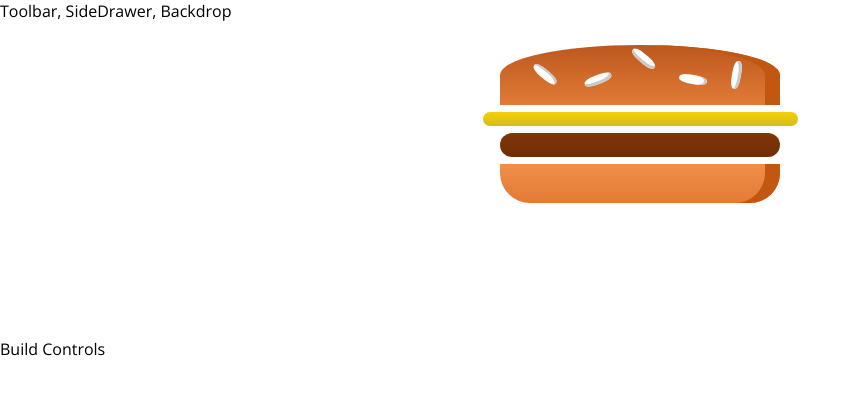
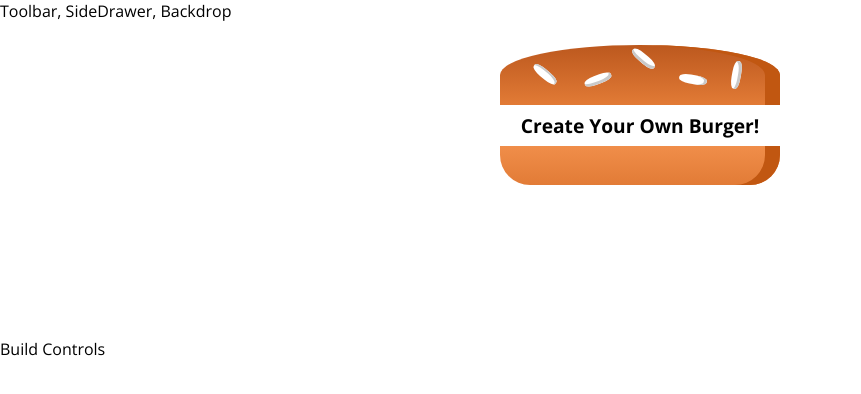
Before and after one commit to Rterrell25/Burger-Builder, a React (Create React App) app: page / in a window 1280 px wide. Shown: the top 394 px of the page, without its empty margins (0-861 px from the left). Built offline with nearby package versions, Linux system fonts and the light colour scheme.

Commit message:
added state of ingredients to the burger builder container which will allow us to dynamically create a burger via the burger.js component

```diff
--- a/src/components/Burger/Burger.js
+++ b/src/components/Burger/Burger.js
@@ -3,11 +3,22 @@
 import BurgerIngredient from "./BurgerIngredient/BurgerIngredient";
 
 const Burger = props => {
+  let transformedIngredients = Object.keys(props.ingredients)
+    .map(igKey => {
+      return [...Array(props.ingredients[igKey])].map((_, i) => {
+        return <BurgerIngredient key={igKey + i} type={igKey} />;
+      });
+    })
+    .reduce((arr, el) => {
+      return arr.concat(el);
+    }, []);
+  if (transformedIngredients.length === 0) {
+    transformedIngredients = <div>Create Your Own Burger!</div>;
+  }
   return (
     <div className={classes.Burger}>
       <BurgerIngredient type="bread-top" />
-      <BurgerIngredient type="cheese" />
-      <BurgerIngredient type="meat" />
+      {transformedIngredients}
       <BurgerIngredient type="bread-bottom" />
     </div>
   );
--- a/src/components/Burger/BurgerIngredient/BurgerIngredient.js
+++ b/src/components/Burger/BurgerIngredient/BurgerIngredient.js
@@ -25,6 +25,9 @@
       case "salad":
         ingredient = <div className={classes.Salad}></div>;
         break;
+      case "tomato":
+        ingredient = <div className={classes.Tomato}></div>;
+        break;
       case "bacon":
         ingredient = <div className={classes.Bacon}></div>;
         break;
--- a/src/components/Burger/BurgerIngredient/BurgerIngredient.module.css
+++ b/src/components/Burger/BurgerIngredient/BurgerIngredient.module.css
@@ -110,3 +110,10 @@
   background: linear-gradient(#bf3813, #c45e38);
   margin: 2% auto;
 }
+.Tomato {
+  width: 80%;
+  height: 5%;
+  background: red;
+  margin: 2% auto;
+  border-radius: 20px;
+}
--- a/src/containers/BurgerBuilder/BurgerBuilder.js
+++ b/src/containers/BurgerBuilder/BurgerBuilder.js
@@ -1,11 +1,21 @@
 import React, { Component } from "react";
 import Aux from "../../hoc/Aux";
 import Burger from "../../components/Burger/Burger";
+
 export default class BurgerBuilder extends Component {
+  state = {
+    ingredients: {
+      tomato: 0,
+      salad: 0,
+      bacon: 0,
+      cheese: 0,
+      meat: 0
+    }
+  };
   render() {
     return (
       <Aux>
-        <Burger />
+        <Burger ingredients={this.state.ingredients} />
         <div>Build Controls</div>
       </Aux>
     );
```
